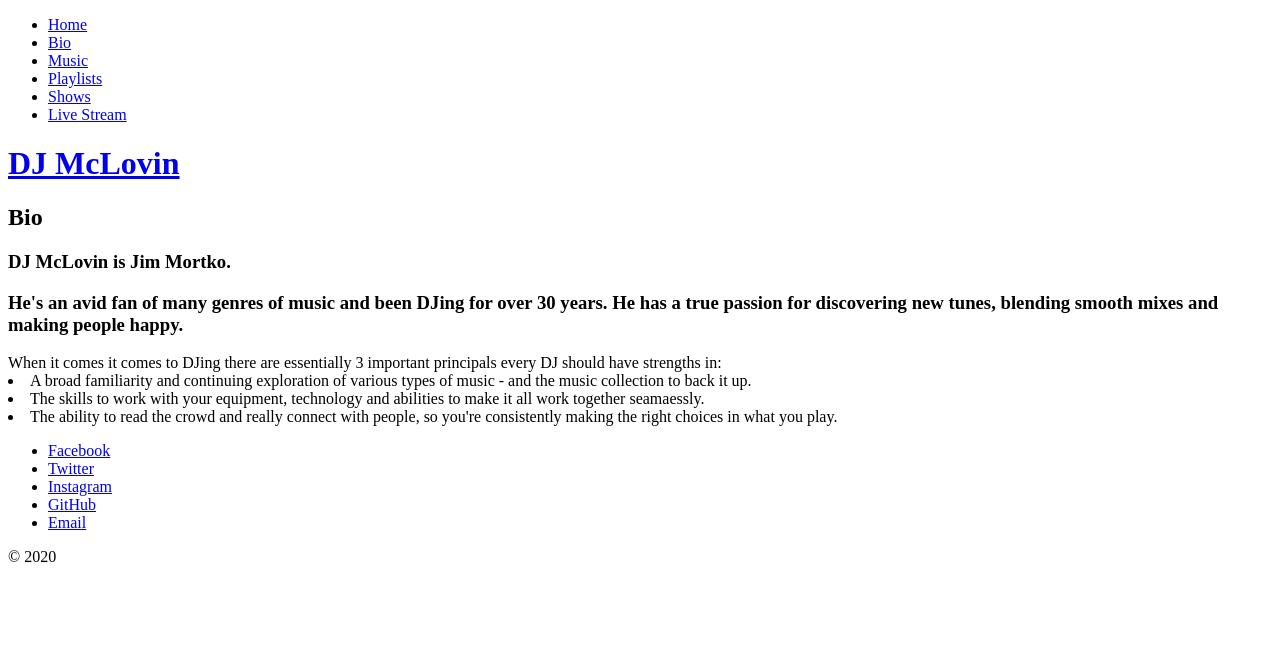
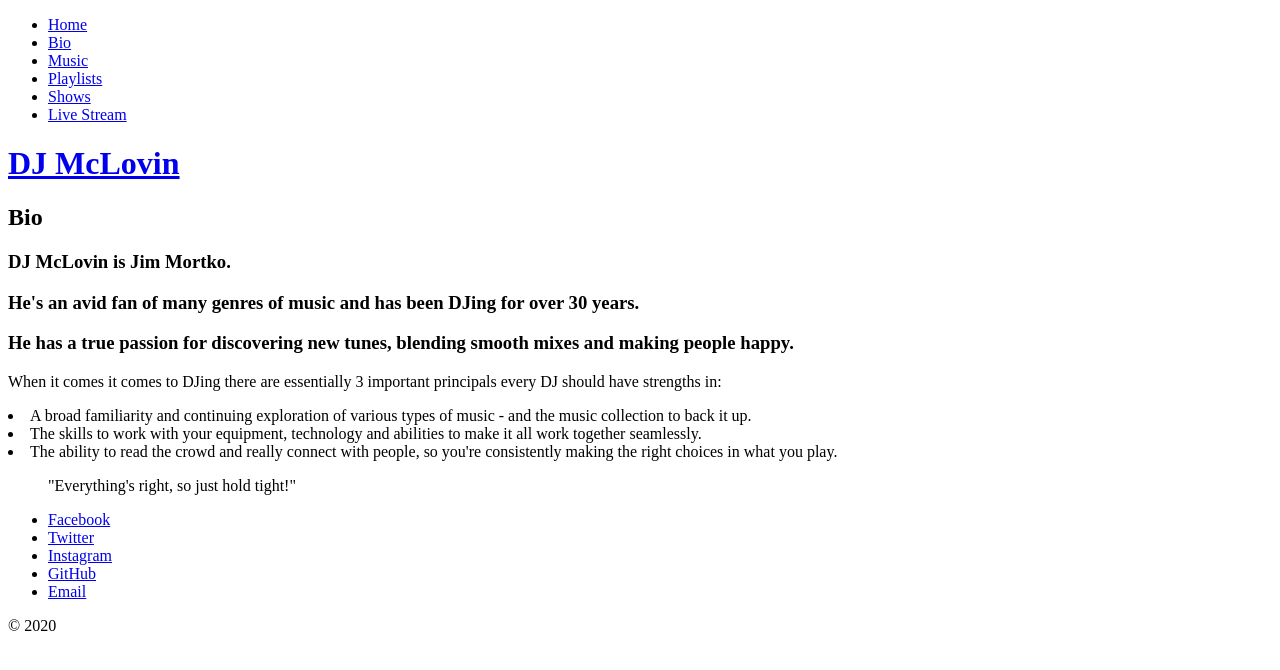
Before and after one commit to jskills/tuneBase, a Python web app: template music/templates/music/bio.html in a window 1280 px wide. Shown: the top 670 px of the page. Run offline with Jinja, Linux system fonts and the light colour scheme; the template is opened without the code that fills it, so the values that code supplies are empty; some libraries are stand-ins or nearby versions.

Commit message:
minor design changes

```diff
--- a/music/templates/music/bio.html
+++ b/music/templates/music/bio.html
@@ -17,17 +17,30 @@
 		<p>
 		<h3>
 		DJ McLovin is Jim Mortko.
+		<p></p>
 		<p>
-		He's an avid fan of many genres of music and been DJing for over 30 years.  He has a true passion for discovering new tunes, blending smooth mixes and making people happy.
+		He's an avid fan of many genres of music and has been DJing for over 30 years.
+		</p>
+		He has a true passion for discovering new tunes, blending smooth mixes and making people happy.
 		</h3>
+		</header>
+		<p></p>
 		<p>
-		</header>
-		<p>
+		When it comes it comes to DJing there are essentially 3 important principals every DJ should have strengths in:</p>
+                <li>A broad familiarity and continuing exploration of various types of music - and the music collection to back it up.
+                <li>The skills to work with your equipment, technology and abilities to make it all work together seamlessly.
+                <li>The ability to read the crowd and really connect with people, so you're consistently making the right choices in what you play.
                 </section>
-		When it comes it comes to DJing there are essentially 3 important principals every DJ should have strengths in:<br>
-		<li>A broad familiarity and continuing exploration of various types of music - and the music collection to back it up.
-		<li>The skills to work with your equipment, technology and abilities to make it all work together seamaessly.
-		<li>The ability to read the crowd and really connect with people, so you're consistently making the right choices in what you play.
+		</div>
+		</div>
+
+		<div id="tweet">
+                <div class="container">
+                                <section>
+                                        <blockquote>
+					"Everything's right, so just hold tight!"
+					</blockquote>
+		</section>
 
                 </div>
                 </div>
--- a/music/templates/music/index.html
+++ b/music/templates/music/index.html
@@ -28,7 +28,7 @@
 		<!-- Search Form -->
 
 			<form id="search" method="POST" action="/music/search/">
-				<input type="text" name="search_text" id="text" placeholder="Looking for something?" />
+				<input type="text" size=20 name="search_text" id="text" placeholder="Looking for something?" />
 				<input type="submit" value="Search" />
 			</form>
 
--- a/music/views.py
+++ b/music/views.py
@@ -5,6 +5,7 @@ import m3u8
 import glob
 import re
 import os
+
 
 
 
```
Also changed, not shown: 1 other file.
